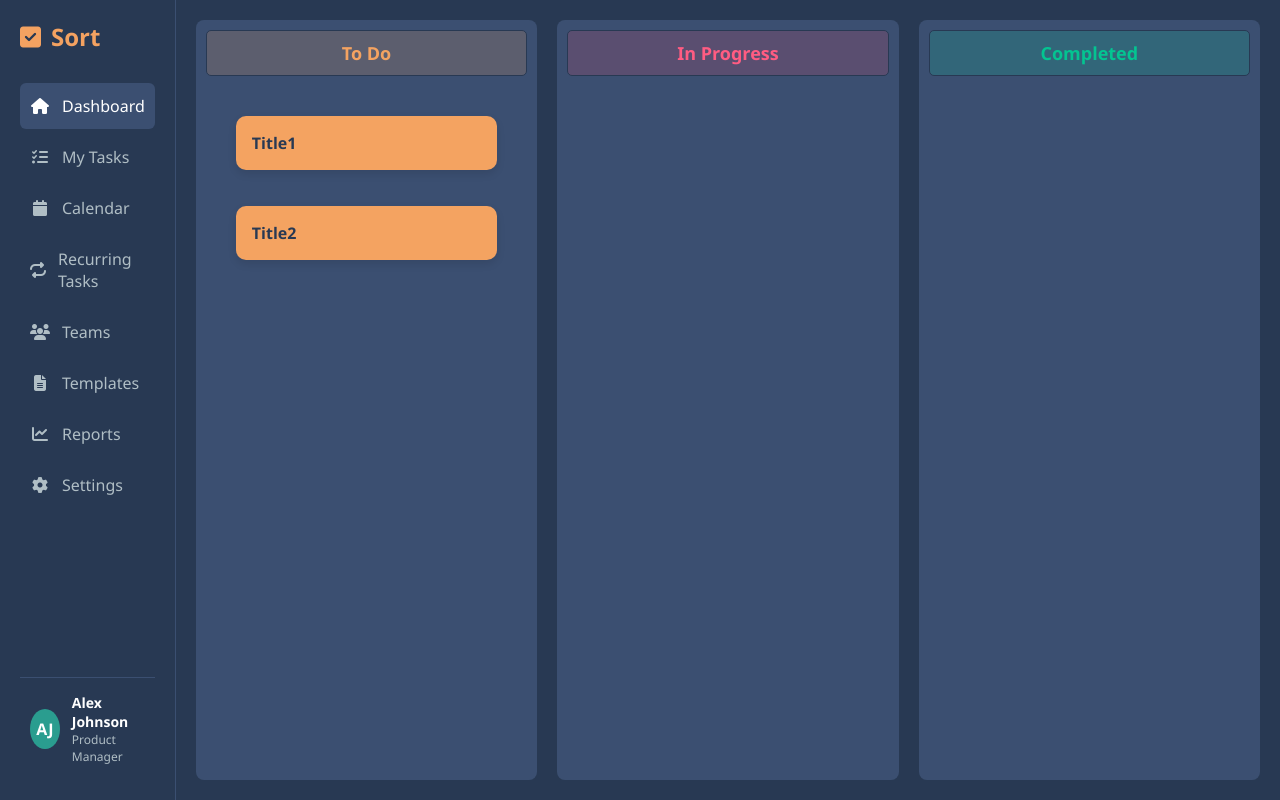
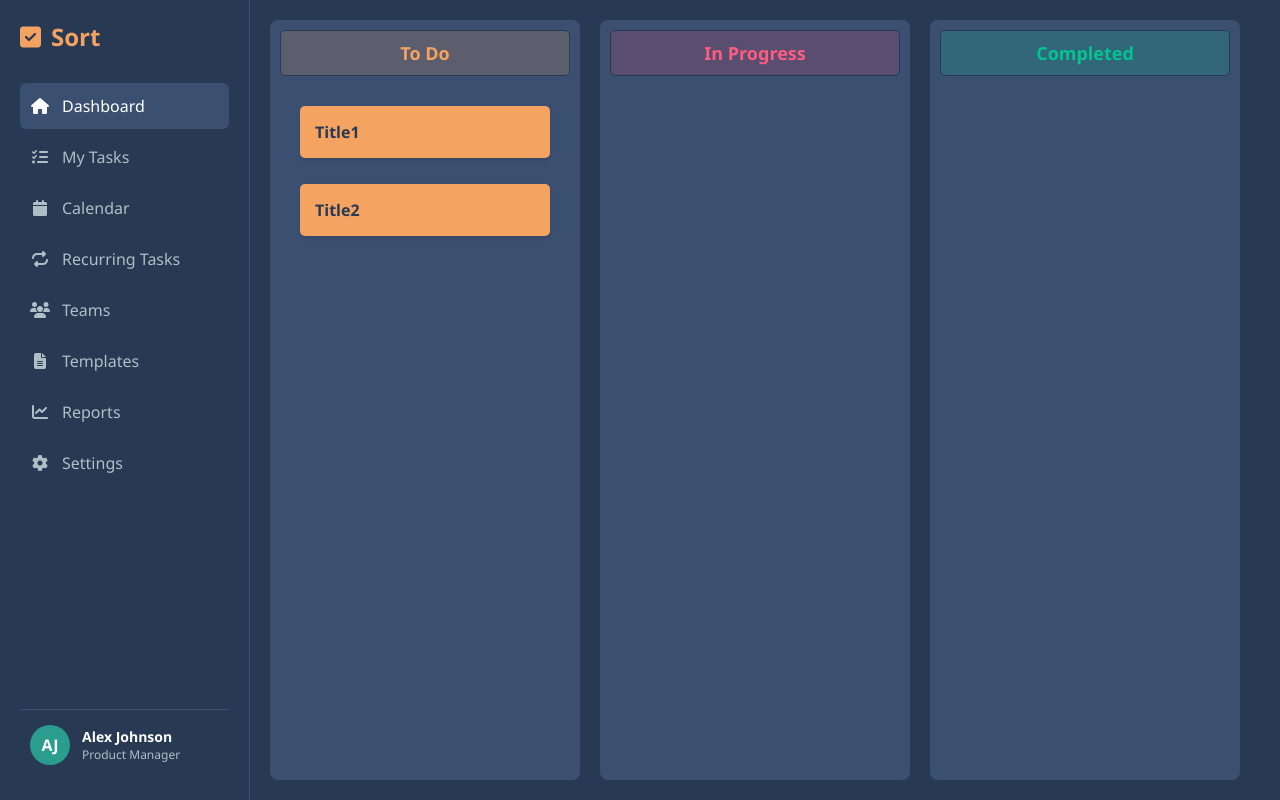
Before and after one commit to AdityaPaliwal25/Task-Management, a React (Vite) app: page /MyTasks in a window 1280 px wide. Built offline with nearby package versions, Linux system fonts and the light colour scheme.

Commit message:
added styling changes

```diff
--- a/src/pages/MyTasks/MyTasks.css
+++ b/src/pages/MyTasks/MyTasks.css
@@ -44,11 +44,12 @@
 
   /* Task Cards */
   .tasks-card {
-    padding: 10px;
+    padding: 15px;
     border-radius: 5px;
     margin-bottom: 10px;
     box-shadow: 0 2px 4px #0000001a;
     cursor: grab;
+    width: 100%;
   }
 
   /* Dynamic Task Colors */
--- a/src/pages/MyTasks/MyTasks.jsx
+++ b/src/pages/MyTasks/MyTasks.jsx
@@ -64,7 +64,7 @@ const MyTasks = ({ tasks, setTasks }) => {
                           ref={provided.innerRef}
                           {...provided.draggableProps}
                           {...provided.dragHandleProps}
-                          className={`task-card ${taskColors[status]}`}
+                          className={`tasks-card ${taskColors[status]}`}
                         >
                           <h4>{task.title || "Untitled Task"}</h4>
                         </div>
```
